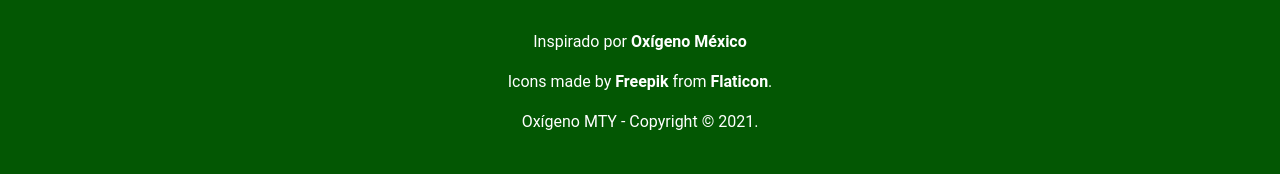
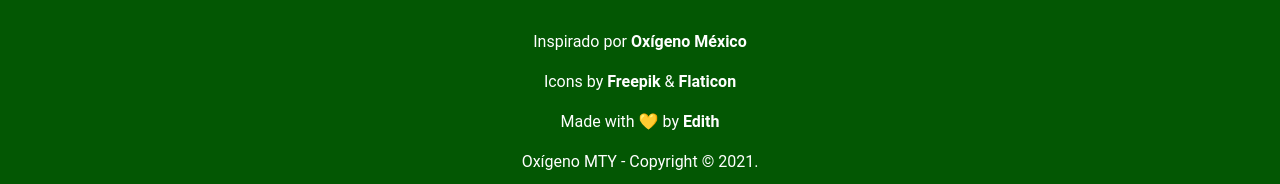
Before and after one commit to ph81/oxmty, a React (Create React App) app: page / in a window 1280 px wide. Shown: the part 906-1090 px from the top of the page. Built offline with nearby package versions, Linux system fonts and the light colour scheme; no server answers.

Commit message:
Footer updated

```diff
--- a/src/components/Footer.js
+++ b/src/components/Footer.js
@@ -13,7 +13,8 @@
                    <p></p>
                    <p>Inspirado por <a href="https://oxigeno.cc" target="_blank" rel="noreferrer">Oxígeno México</a></p>
                    <div className="footer-copyright">
-                       <p>Icons made by <a href="https://www.freepik.com" title="Freepik">Freepik</a> from <a href="https://www.flaticon.com/" title="Flaticon">Flaticon</a>.</p>
+                       <p>Icons by <a href="https://www.freepik.com" title="Freepik" rel="noreferrer">Freepik</a> & <a href="https://www.flaticon.com/" title="Flaticon" rel="noreferrer">Flaticon</a></p>
+                       <p>Made with &#128155; by <a href="https://emejia.carrd.co" title="Creator" target="_blank">Edith</a></p>
                        <p>Oxígeno MTY - Copyright © 2021.</p>
                    </div>
                </div>
```
Also changed, not shown: 24 other files (tests, documents, lock files or other folders).
